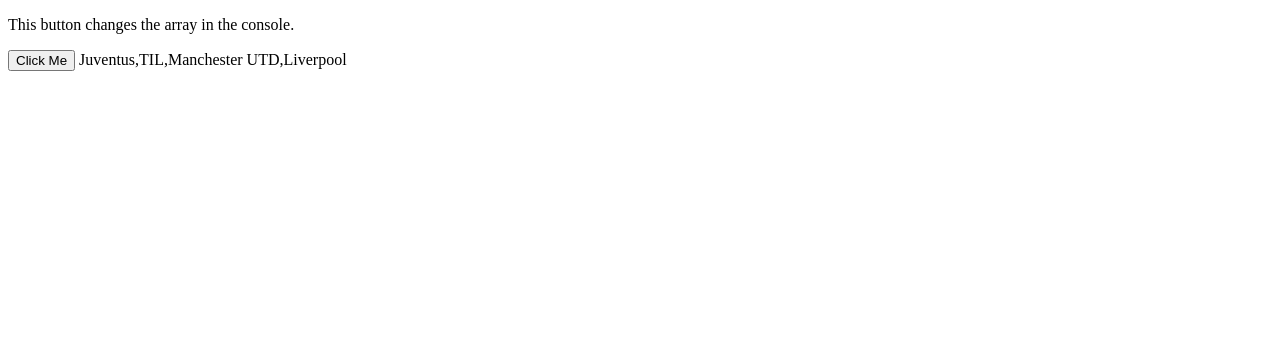
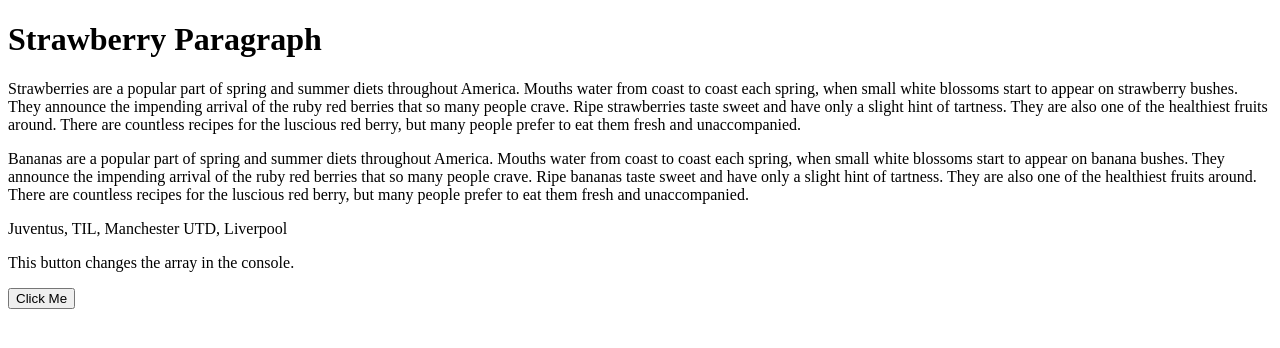
Before and after one commit to GlennTheNerd/maLevel1, a plain HTML site: page index.html in a window 1280 px wide. Drawn offline with Linux system fonts and the light colour scheme.

Commit message:
finessed my final product, added html features

```diff
--- a/index.html
+++ b/index.html
@@ -4,7 +4,32 @@
 </head>
 
 <body>
-<p>This button changes the array in the console.</p>
+<h1>Strawberry Paragraph</h1>
+    <p>Strawberries are a popular part of spring and summer diets throughout
+        America. Mouths water from coast to coast each spring,
+        when small white blossoms start to appear on strawberry
+        bushes. They announce the impending arrival of the ruby
+        red berries that so many people crave. Ripe strawberries
+        taste sweet and have only a slight hint of tartness.
+        They are also one of the healthiest fruits around.
+        There are countless recipes for the luscious red berry,
+        but many people prefer to eat them fresh and unaccompanied.
+    </p>
+    <p id="string">Strawberries are a popular part of spring and summer diets throughout
+        America. Mouths water from coast to coast each spring,
+        when small white blossoms start to appear on strawberry
+        bushes. They announce the impending arrival of the ruby
+        red berries that so many people crave. Ripe strawberries
+        taste sweet and have only a slight hint of tartness.
+        They are also one of the healthiest fruits around.
+        There are countless recipes for the luscious red berry,
+        but many people prefer to eat them fresh and unaccompanied.
+    </p>
+
+    <p id="array"></p>
+
+    <p>This button changes the array in the console.</p>
+
 <button id="btn">Click Me</button>
 <script src="javascript1_ma2.js"></script>
 </body>
--- a/javascript1_ma2.js
+++ b/javascript1_ma2.js
@@ -20,36 +20,37 @@
 // strawberry to banana and strawberries to bananas:
 
   function wordChanger() {
-    var str = 'Strawberries are a popular part of spring and summer diets throughout America. Mouths water from coast to coast each spring, when small white blossoms start to appear on strawberry bushes. They announce the impending arrival of the ruby red berries that so many people crave. Ripe strawberries taste sweet and have only a slight hint of tartness. They are also one of the healthiest fruits around. There are countless recipes for the luscious red berry, but many people prefer to eat them fresh and unaccompanied.';
-    var res1 = str.replace(/Strawberries/g, "Bananas");
-    var res2 = res1.replace(/strawberry/gi, "banana");
-    var res3 = res2.replace(/strawberries/g, "bananas");
-        return res3;
+    var str = document.getElementById("string").innerHTML;
+    var editedString = str.replace(/Strawberries/g, "Bananas").replace(/strawberry/gi, "banana").replace(/strawberries/g, "bananas");
+
+    document.getElementById("string").innerHTML = editedString;
   };
 
-  console.log(wordChanger());
+  wordChanger();
 
 
 //5. Create an array and a button. The array should contain 4 football clubs names. When the button is clicked,
 // remove all elements out of the array that we just created. There after add in 4 names of cars inside that array. Log it to the console.
 
-var dynamicArray = ['Juventus', 'TIL', 'Manchester UTD', 'Liverpool'];
+var dynamicArray = ['Juventus', ' TIL', ' Manchester UTD', ' Liverpool'];
 
 console.log(dynamicArray);
-document.write(dynamicArray);
+
+document.getElementById("array").innerHTML = dynamicArray;
 
 document.getElementById("btn").onclick = function() {arraySwitcher()};
 
 function arraySwitcher(){
 
-    dynamicArray.splice(0, 4, 'Ferrari', 'Mercedes', 'Porsche', 'BMW');
+    dynamicArray.splice(0, 4, 'Ferrari', ' Mercedes', ' Porsche', ' BMW');
 
     console.log(dynamicArray);
-    return document.write(dynamicArray);
+    return document.getElementById("array").innerHTML = dynamicArray;
 };
 
 //6. Create an array of objects with 3 people inside it. Use the filter function to map by a name.
- var arrayOfPeople = [
+
+var arrayOfPeople = [
 
     {   name : 'Jim',
         age : 20,
@@ -67,9 +68,7 @@
     }
     ];
 
- var people = arrayOfPeople.filter(function(name) {
-     return name.name === 'Jake';
- });
+ var jake = arrayOfPeople.filter(person => person.name === 'Jake');
 
 //7. Create a simple function that logs the date.
 
```
